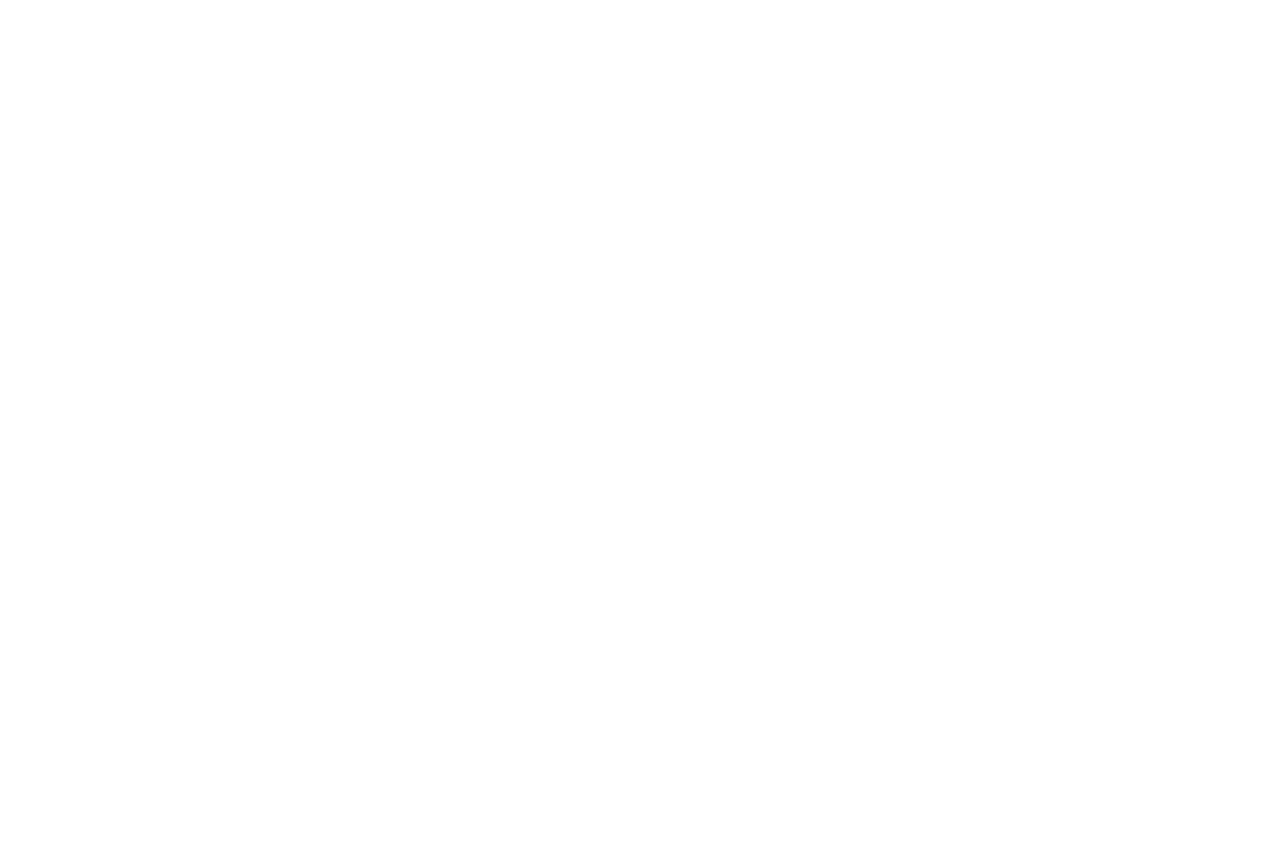
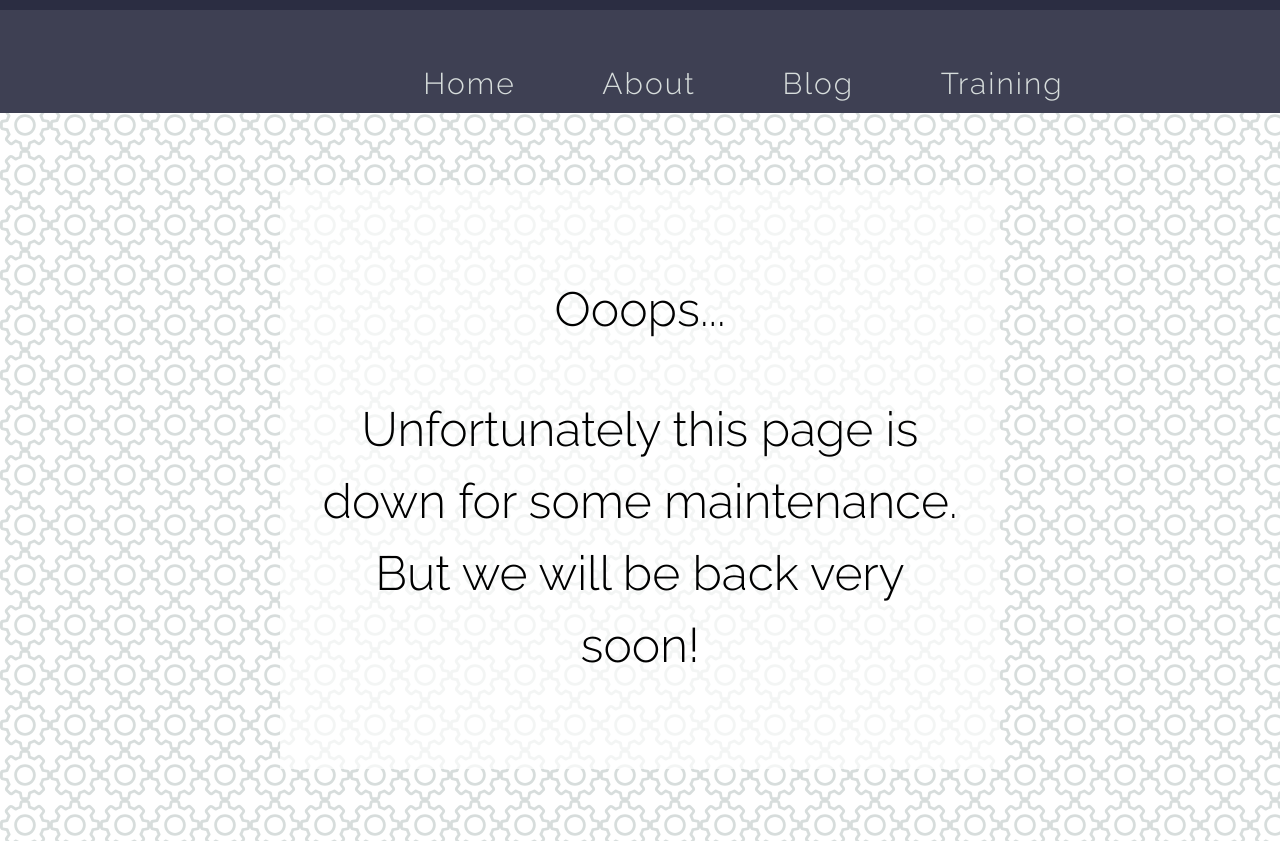
Before and after one commit to AnnaEhrlich/AnnaEhrlich.github.io, a plain HTML site: page about.html in a window 1280 px wide. Before the commit the page ends 800 px from the top, so only its background shows below. Drawn offline with Linux system fonts and the light colour scheme.

Commit message:
created new pages

```diff
--- a/about.html
+++ b/about.html
@@ -1,12 +1,26 @@
 <!DOCTYPE html>
-<html lang="en">
-<head>
-  <meta charset="UTF-8">
-  <meta name="viewport">
-  <meta http-equiv="X-UA-Compatible" content="ie=edge">
-  <title>About Freeman Workout</title>
-</head>
+<html lang="en" dir="ltr">
+  <head>
+    <meta charset="utf-8">
+    <title>Freeman Workout | About </title>
+    <link rel="stylesheet" type="text/css" href="css/about.css">
+    <link href="https://fonts.googleapis.com/css?family=Hind:300,400" rel="stylesheet">
+<link href="https://fonts.googleapis.com/css?family=Raleway:300,400,700" rel="stylesheet">
+    <script defer src="https://use.fontawesome.com/releases/v5.6.1/js/all.js" integrity="sha384-R5JkiUweZpJjELPWqttAYmYM1P3SNEJRM6ecTQF05pFFtxmCO+Y1CiUhvuDzgSVZ" crossorigin="anonymous"></script>
+  </head>
 <body>
+ <nav>
+            <ul>
+              <li><a href="index.html">Home</a></li>
+              <li><a href="about.html">About</a></li>
+              <li><a href="blog.html">Blog</a></li>
+              <li><a href="training.html">Training</a></li>
+            </ul>
+          </nav>
 
+<div class="work">
+<p>Ooops...</p>
+<p>Unfortunately this page is down for some maintenance. But we will be back very soon!</p>
+</div>
 </body>
 </html>
--- /dev/null
+++ b/css/about.css
@@ -0,0 +1,73 @@
+body {
+  margin: 0px;
+  font-family: "Raleway", sans-serif;
+  font-style: normal;
+  font-weight: 300;
+  max-width: 100%;
+  line-height: 1.5;
+background-image: url(../icons/settings.svg);
+}
+
+nav {
+ border-top: 10px solid #2B2D42;
+background-color: #3E4053;
+  top: 0;
+  left: 0;
+  right: 0;
+  width: 100%;
+padding-bottom: 7px;
+}
+
+nav ul {
+  display: flex;
+  justify-content: space-evenly;
+  list-style: none;
+  padding: 0;
+  max-width: 500px;
+  margin: 0.4em auto 0;
+}
+
+nav li  {
+  margin: 0 2.6vw;
+  font-size: 30px;
+  letter-spacing: 2px;
+  position: relative;
+
+}
+@media (max-width: 700px) {
+  nav li {
+    font-size: 25px;
+    margin: 0 2.4vw;
+  }
+}
+nav a {
+  text-decoration: none;
+  color: #D7DDDC ;
+  padding: 0 20px;
+}
+nav a:hover {
+  color: white;
+}
+nav a::before {
+  content: "";
+  display: block;
+  height: 9.7px;
+  top: -16px;
+  width: 0%;
+  background-color: rgb(255,255,255, 0.8);
+  position: absolute;
+  transition: all ease-in-out 230ms;
+}
+nav a:hover::before {
+  width: 100%;
+}
+
+.work {
+padding: 40px;
+background-color: rgba(255, 255, 255, 0.7);
+width: 50%;
+margin: 1.5em auto;
+text-align: center;
+font-size: 3em;
+
+}
```
Also changed, not shown: blog.html (added, +26 -0 lines), css/home.css (+3 -4 lines), index.html (+4 -4 lines), training.html (added, +26 -0 lines), icons/settings.svg (added).
